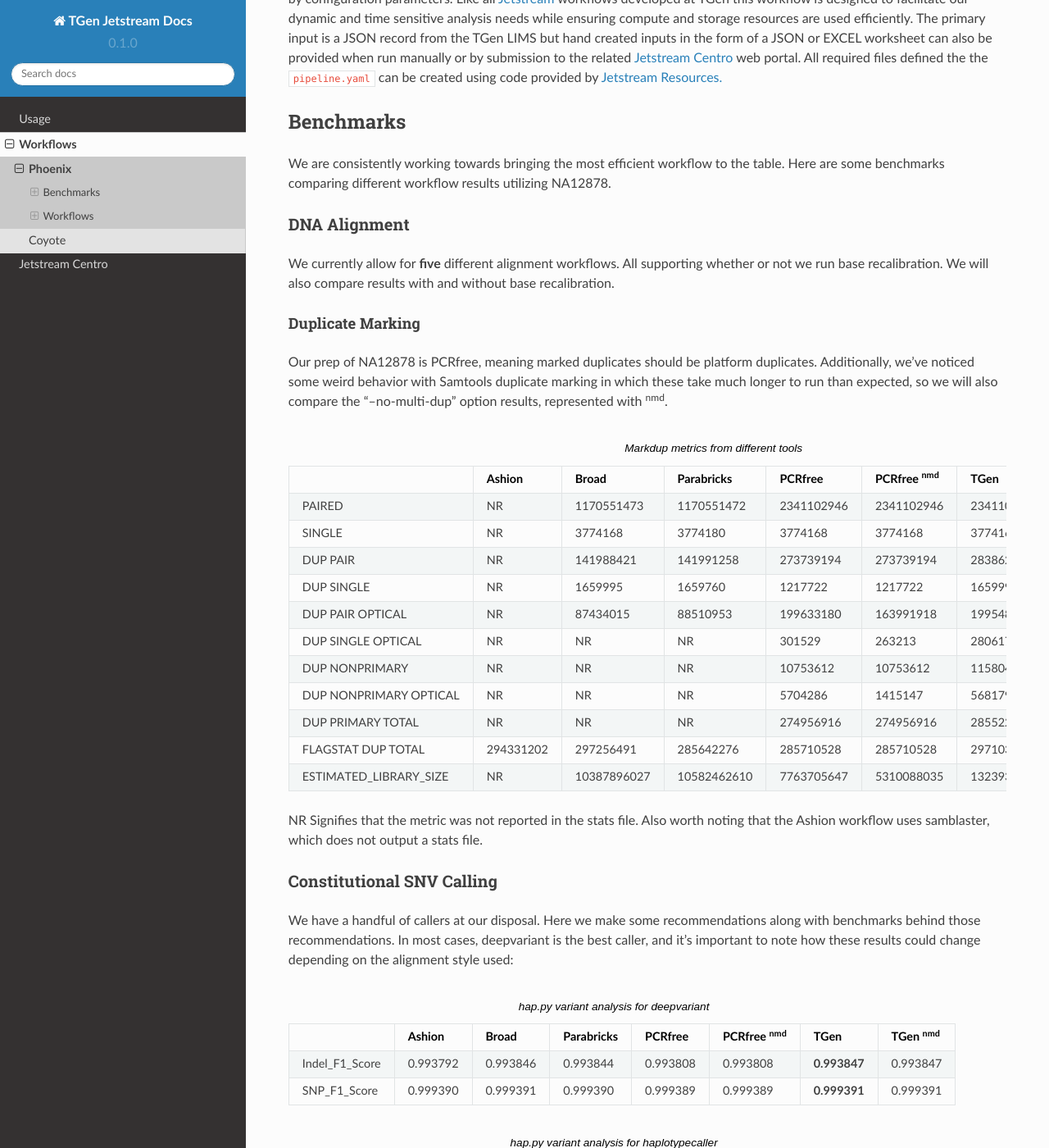
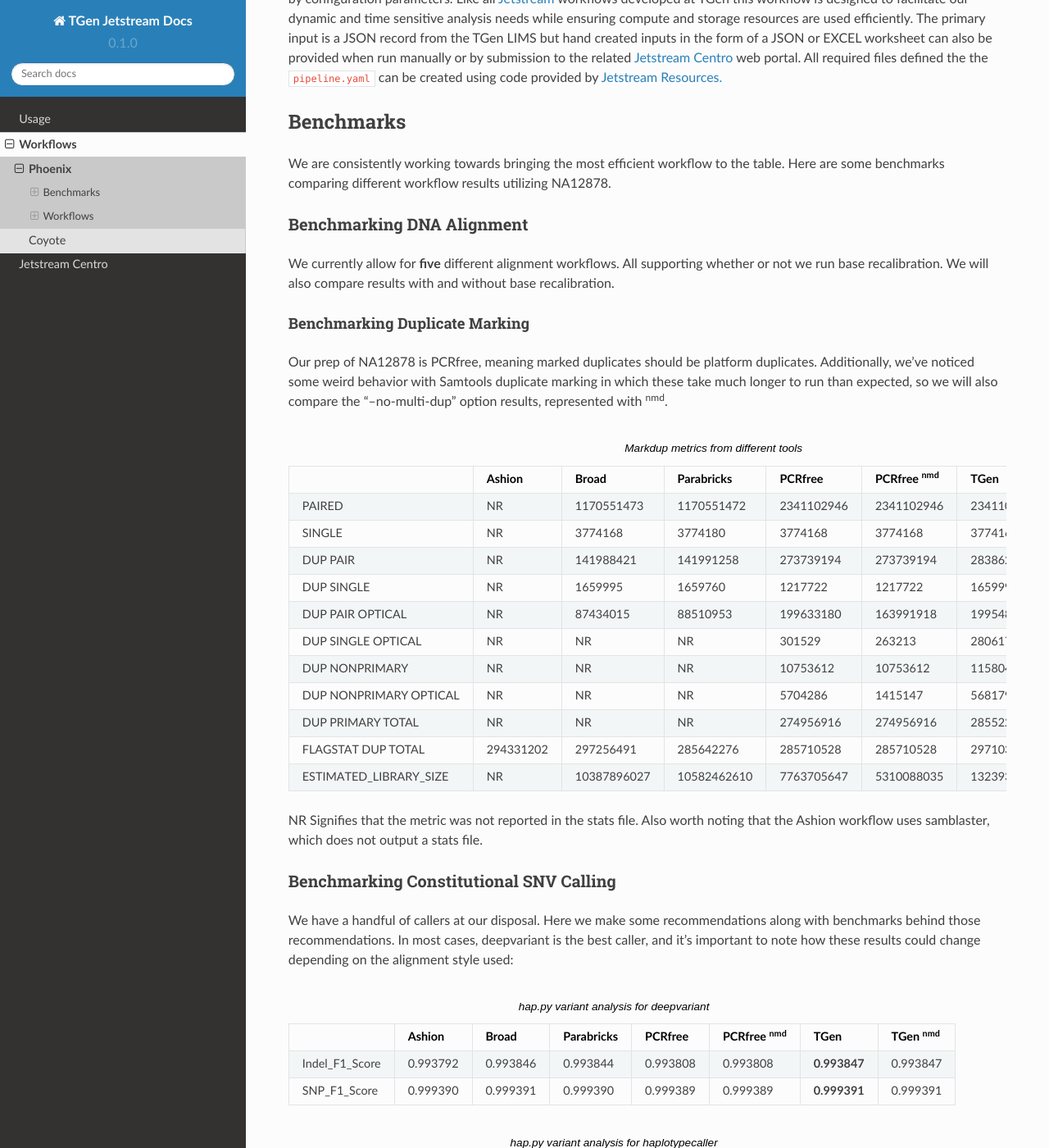
Before and after one commit to bryce-turner/tgen-jetstream-docs, a Sphinx documentation site: the page built from docs/source/phoenix/phoenix.rst, in a window 1280 px wide and 1400 px high, scrolled down 317 px. Shown: the whole window at 82% size. Built offline with Sphinx 7.4.7 and the Read the Docs theme 2.0.0, drawn with Linux system fonts in a browser that asks for light colours; some of the changed text lies outside the part shown.

Commit message:
Updated titles and adding rna annotation diagrams

```diff
--- a/docs/source/phoenix/phoenix.rst
+++ b/docs/source/phoenix/phoenix.rst
@@ -24,15 +24,15 @@ We are consistently working towards bringing the most efficient workflow to the
 utilizing NA12878.
 
 
-DNA Alignment
-=============
+Benchmarking DNA Alignment
+==========================
 
 We currently allow for **five** different alignment workflows. All supporting whether or not we run base recalibration. We will also compare results
 with and without base recalibration.
 
 
-Duplicate Marking
------------------
+Benchmarking Duplicate Marking
+------------------------------
 
 Our prep of NA12878 is PCRfree, meaning marked duplicates should be platform duplicates. Additionally, we've noticed some weird behavior with
 Samtools duplicate marking in which these take much longer to run than expected, so we will also compare the "--no-multi-dup" option results,
@@ -69,8 +69,8 @@ represented with :sup:`nmd`.
 NR Signifies that the metric was not reported in the stats file. Also worth noting that the Ashion workflow uses samblaster, which does not output
 a stats file.
 
-Constitutional SNV Calling
-==========================
+Benchmarking Constitutional SNV Calling
+=======================================
 
 We have a handful of callers at our disposal. Here we make some recommendations along with benchmarks behind those recommendations. In most cases,
 deepvariant is the best caller, and it's important to note how these results could change depending on the alignment style used:
```
Also changed, not shown: other parts of docs/source/phoenix/phoenix.rst (+10 -0 lines), docs/source/phoenix/workflows/qc/QC_bam_qc_samtools_stats.svg (renamed from docs/source/phoenix/workflows/qc/QC_bam_qc_all.svg).
